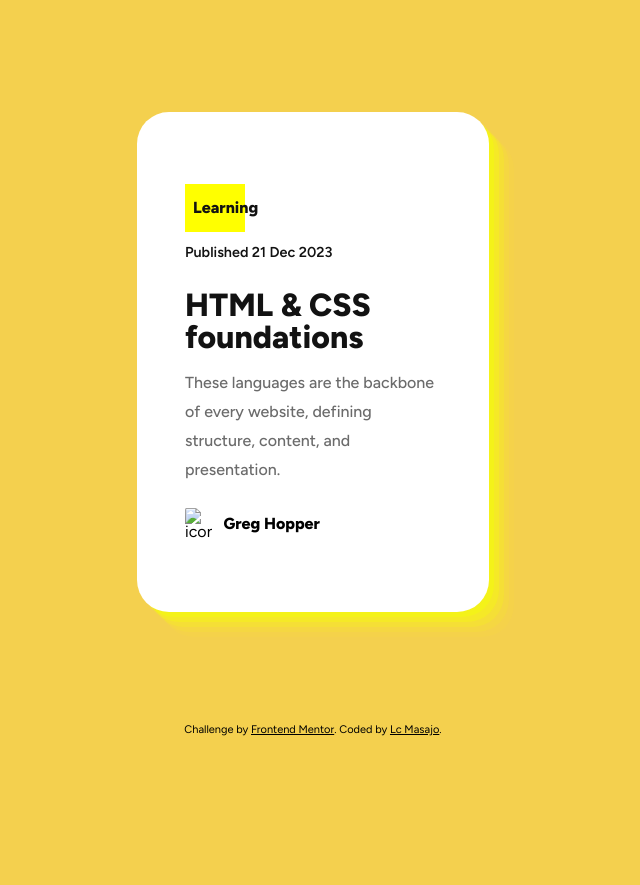
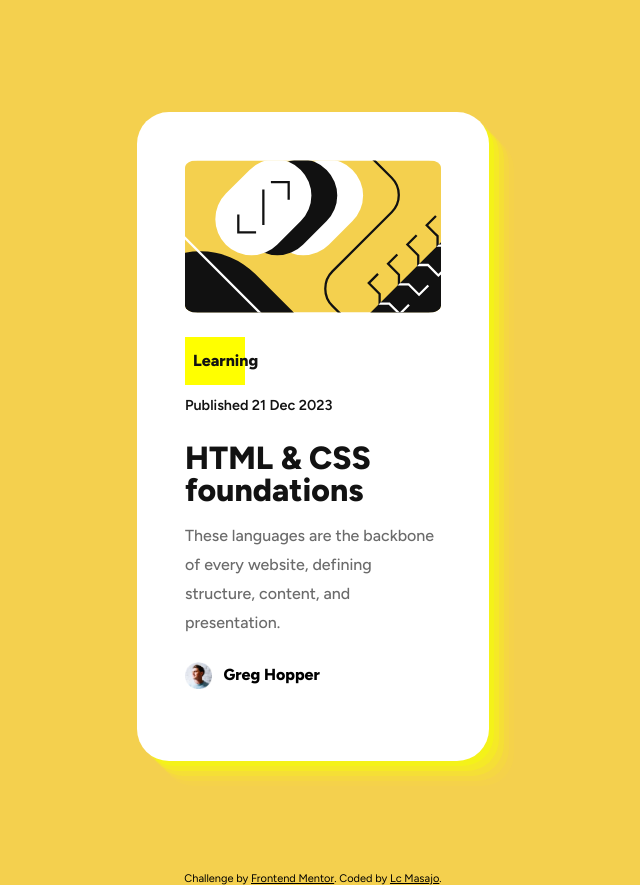
Before and after one commit to LouiseMasajo/blog-preview-cardd, a plain HTML site: page index.html in a window 1280 px wide. Shown: the whole page, without its empty margins (327-967 px from the left). Before the commit the page ends 800 px from the top, so only its background shows below. Drawn offline with Linux system fonts and the light colour scheme.

Commit message:
Correction in image file

```diff
--- a/index.html
+++ b/index.html
@@ -18,7 +18,7 @@
     <main>
       <div class="main-container">
         <img
-          src="/blog-preview-card-main/assets/images/illustration-article.svg"
+          src="./assets/images/illustration-article.svg"
           alt=""
           srcset=""
         />
@@ -37,7 +37,7 @@
         <div class="icon-container">
           <img
             class="icon"
-            src="/blog-preview-card-main/assets/images/image-avatar.webp"
+            src="./assets/images/image-avatar.webp"
             alt="icon"
             srcset=""
           />
--- a/style.css
+++ b/style.css
@@ -153,7 +153,7 @@ h3{
 }
 
 h5{
-    font-size: rem;
+    font-size: 1rem;
     font-weight: 800;
     margin-left: 6%;
 }
```
